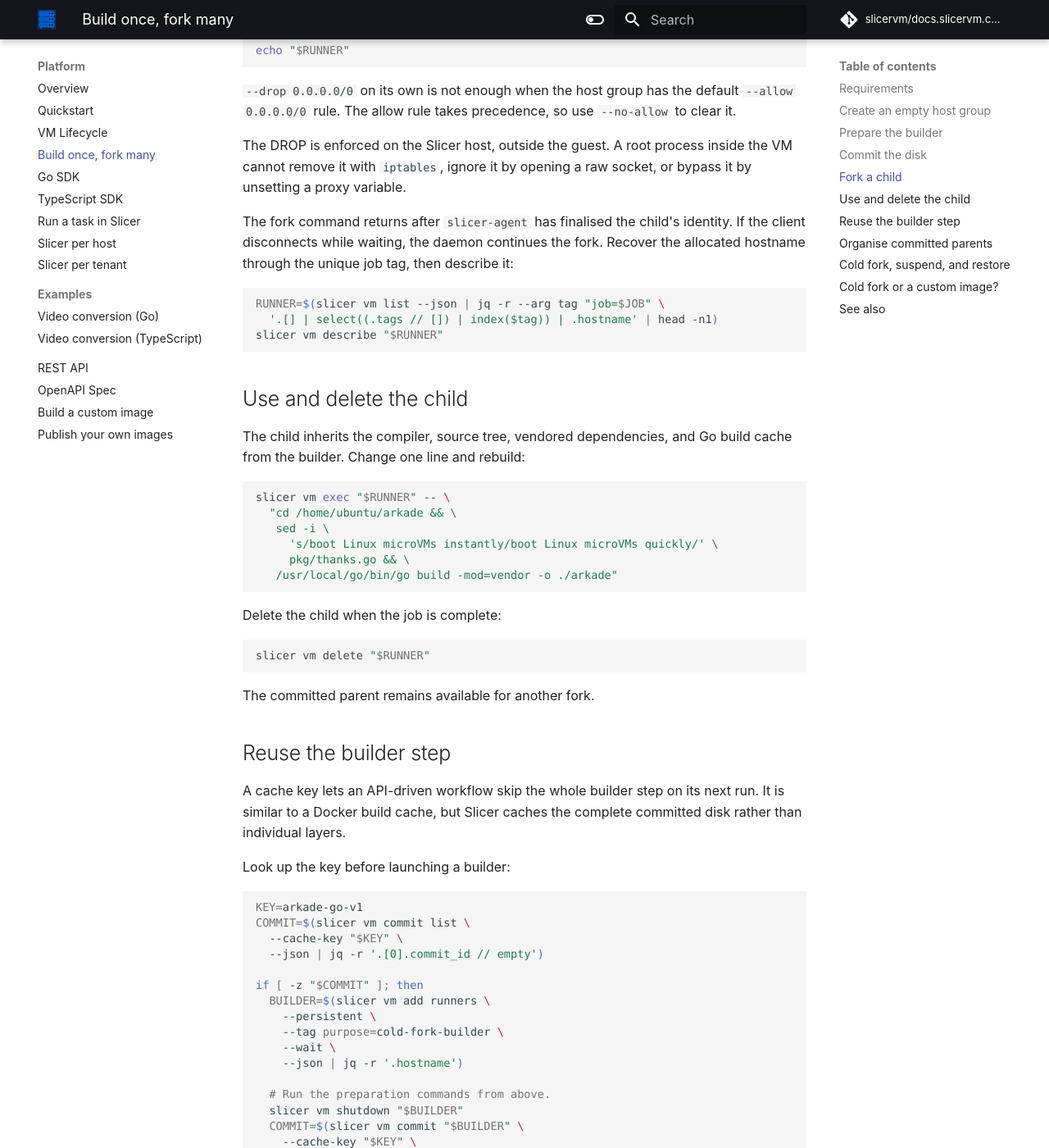
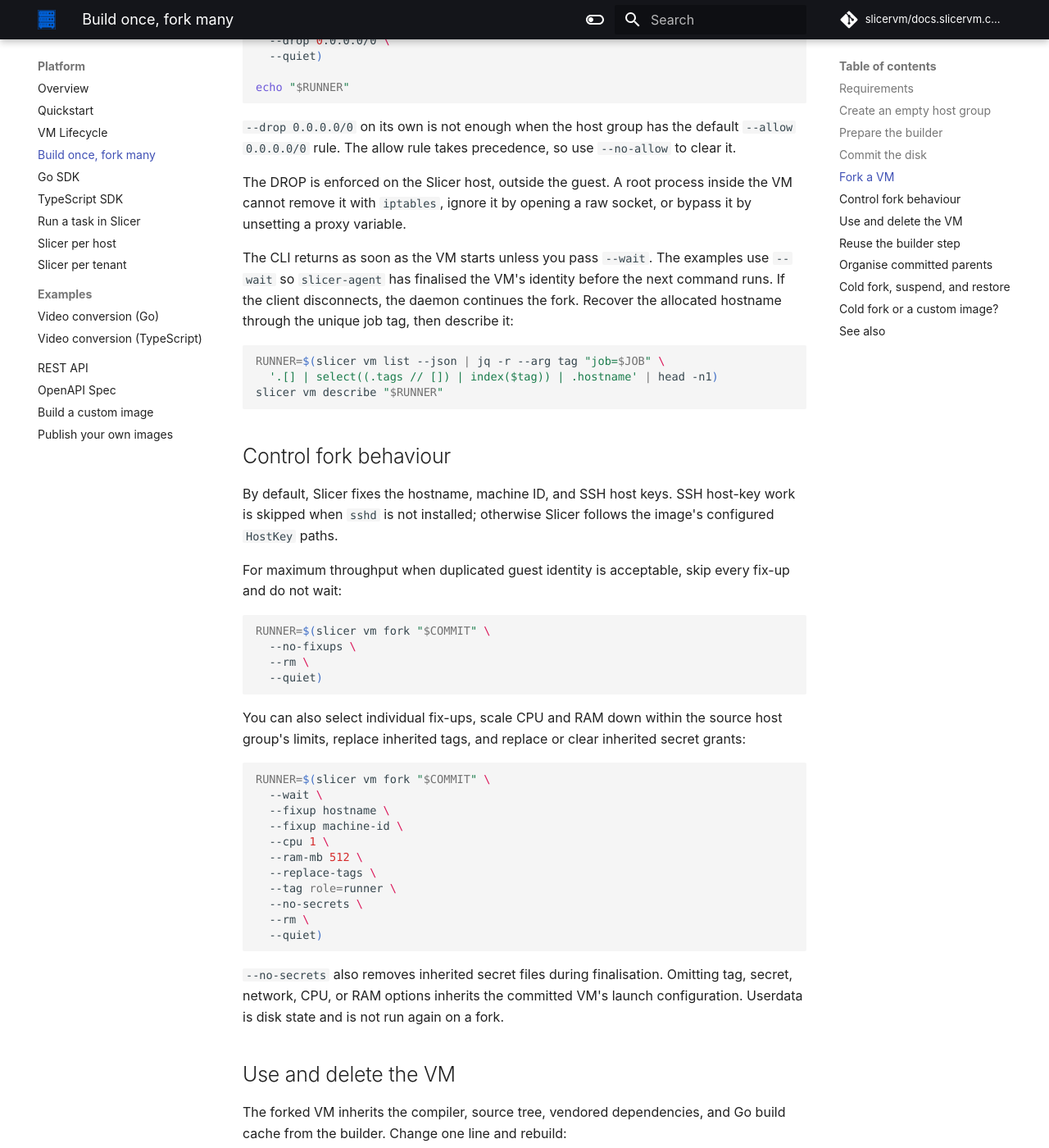
Before and after one commit to slicervm/docs.slicervm.com, an MkDocs documentation site: the page built from docs/platform/cold-fork.md, in a window 1280 px wide and 1400 px high, scrolled down 2718 px. Shown: the whole window at 82% size. Built offline with MkDocs 1.6.1 and Material for MkDocs 9.7.7, drawn with Linux system fonts in a browser that asks for light colours; some web fonts are replaced; comment, search, counter and statistics services are not loaded; some of the changed text lies outside the part shown.

Commit message:
Refine cold fork documentation
Align the CLI, API, and SDK reference with the final fork launch options, lifecycle defaults, and wait semantics.

Use forked VM terminology throughout the workflow and document the speed-first path alongside correctness-first defaults.

Signed-off-by: Alex Ellis (OpenFaaS Ltd) <alexellis2@gmail.com>

````diff
--- a/docs/platform/cold-fork.md
+++ b/docs/platform/cold-fork.md
@@ -2,9 +2,9 @@
 
 Cold forking starts new microVMs from the disk state of a stopped, persistent VM.
 
-Use it when the VM needs an expensive setup step before each job: installing a compiler, downloading dependencies, pulling container images, or preparing an agent. Set up one builder, commit its disk, then fork as many clean children as you need.
+Use it when the VM needs an expensive setup step before each job: installing a compiler, downloading dependencies, pulling container images, or preparing an agent. Set up one builder, commit its disk, then fork as many clean VMs as you need.
 
-Only disk state is committed. Each child boots normally with its own hostname, machine ID, and network identity.
+Only disk state is committed. Each forked VM boots normally with its own hostname, machine ID, and network identity by default.
 
 ## Requirements
 
@@ -15,9 +15,9 @@
 * Bridge or isolated networking
 * A stopped, persistent source VM
 
-Network overrides on `slicer vm fork`, including `--allow`, `--no-allow`, and `--drop`, require isolated networking. Cold forking itself also works with bridge networking, but the child inherits the host group's network policy unchanged.
+Network overrides on `slicer vm fork`, including `--allow`, `--no-allow`, and `--drop`, require isolated networking. Cold forking itself also works with bridge networking, but the forked VM inherits the host group's network policy unchanged.
 
-Forked children are persistent. Delete them explicitly when the job is complete.
+The CLI creates persistent forked VMs by default. Pass `--rm` for an ephemeral fork whose cloned storage is discarded when the VM stops or is deleted.
 
 ## Create an empty host group
 
@@ -55,7 +55,7 @@
 echo "$BUILDER"
 ```
 
-The response contains the allocated hostname. Install and prepare everything that should be present in each child. For example:
+The response contains the allocated hostname. Install and prepare everything that should be present in each forked VM. For example:
 
 ```bash
 slicer vm exec "$BUILDER" -- \
@@ -95,19 +95,20 @@
 
 The source VM remains stopped. A committed source cannot be committed again with different metadata; create another persistent builder when you need a different base.
 
-## Fork a child
+## Fork a VM
 
 To inherit the host group's existing network policy:
 
 ```bash
-RUNNER=$(slicer vm fork "$COMMIT" --tag role=runner --quiet)
+RUNNER=$(slicer vm fork "$COMMIT" --wait --tag role=runner --quiet)
 ```
 
-For a child with no egress, clear the inherited allow list and drop everything else:
+For a forked VM with no egress, clear the inherited allow list and drop everything else:
 
 ```bash
 JOB=arkade-run-$(cat /proc/sys/kernel/random/uuid)
 RUNNER=$(slicer vm fork "$COMMIT" \
+  --wait \
   --tag role=runner \
   --tag "job=$JOB" \
   --no-allow \
@@ -121,7 +122,7 @@
 
 The DROP is enforced on the Slicer host, outside the guest. A root process inside the VM cannot remove it with `iptables`, ignore it by opening a raw socket, or bypass it by unsetting a proxy variable.
 
-The fork command returns after `slicer-agent` has finalised the child's identity. If the client disconnects while waiting, the daemon continues the fork. Recover the allocated hostname through the unique job tag, then describe it:
+The CLI returns as soon as the VM starts unless you pass `--wait`. The examples use `--wait` so `slicer-agent` has finalised the VM's identity before the next command runs. If the client disconnects, the daemon continues the fork. Recover the allocated hostname through the unique job tag, then describe it:
 
 ```bash
 RUNNER=$(slicer vm list --json | jq -r --arg tag "job=$JOB" \
@@ -129,9 +130,40 @@
 slicer vm describe "$RUNNER"
 ```
 
-## Use and delete the child
+## Control fork behaviour
 
-The child inherits the compiler, source tree, vendored dependencies, and Go build cache from the builder. Change one line and rebuild:
+By default, Slicer fixes the hostname, machine ID, and SSH host keys. SSH host-key work is skipped when `sshd` is not installed; otherwise Slicer follows the image's configured `HostKey` paths.
+
+For maximum throughput when duplicated guest identity is acceptable, skip every fix-up and do not wait:
+
+```bash
+RUNNER=$(slicer vm fork "$COMMIT" \
+  --no-fixups \
+  --rm \
+  --quiet)
+```
+
+You can also select individual fix-ups, scale CPU and RAM down within the source host group's limits, replace inherited tags, and replace or clear inherited secret grants:
+
+```bash
+RUNNER=$(slicer vm fork "$COMMIT" \
+  --wait \
+  --fixup hostname \
+  --fixup machine-id \
+  --cpu 1 \
+  --ram-mb 512 \
+  --replace-tags \
+  --tag role=runner \
+  --no-secrets \
+  --rm \
+  --quiet)
+```
+
+`--no-secrets` also removes inherited secret files during finalisation. Omitting tag, secret, network, CPU, or RAM options inherits the committed VM's launch configuration. Userdata is disk state and is not run again on a fork.
+
+## Use and delete the VM
+
+The forked VM inherits the compiler, source tree, vendored dependencies, and Go build cache from the builder. Change one line and rebuild:
 
 ```bash
 slicer vm exec "$RUNNER" -- \
@@ -142,7 +174,7 @@
    /usr/local/go/bin/go build -mod=vendor -o ./arkade"
 ```
 
-Delete the child when the job is complete:
+Delete the VM when the job is complete:
 
 ```bash
 slicer vm delete "$RUNNER"
@@ -176,7 +208,7 @@
     --quiet)
 fi
 
-RUNNER=$(slicer vm fork "$COMMIT" --tag role=runner --quiet)
+RUNNER=$(slicer vm fork "$COMMIT" --wait --tag role=runner --quiet)
 ```
 
 The caller owns the cache key. Include the inputs which make the builder result reusable, such as the toolchain version, dependency lock-file digest, or setup-script version. Change the key to invalidate the cached result.
@@ -196,7 +228,7 @@
 slicer vm commit list --source "$BUILDER"
 ```
 
-Delete a committed parent when neither its source VM nor any forked child uses it:
+Delete a committed parent when neither its source VM nor any forked VM uses it:
 
 ```bash
 slicer vm commit delete "$COMMIT"
````
Also changed, not shown: other parts of docs/platform/cold-fork.md (+1 -1 lines), docs/openapi.yaml (+42 -12 lines), docs/platform/go-sdk.md (+4 -3 lines), docs/platform/typescript-sdk.md (+4 -2 lines), docs/reference/api.md (+22 -9 lines).
